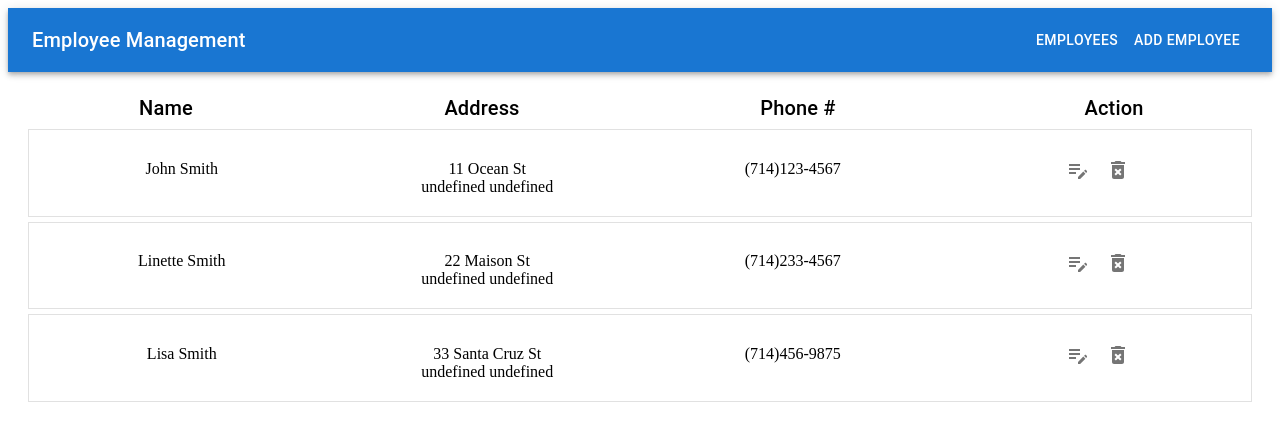
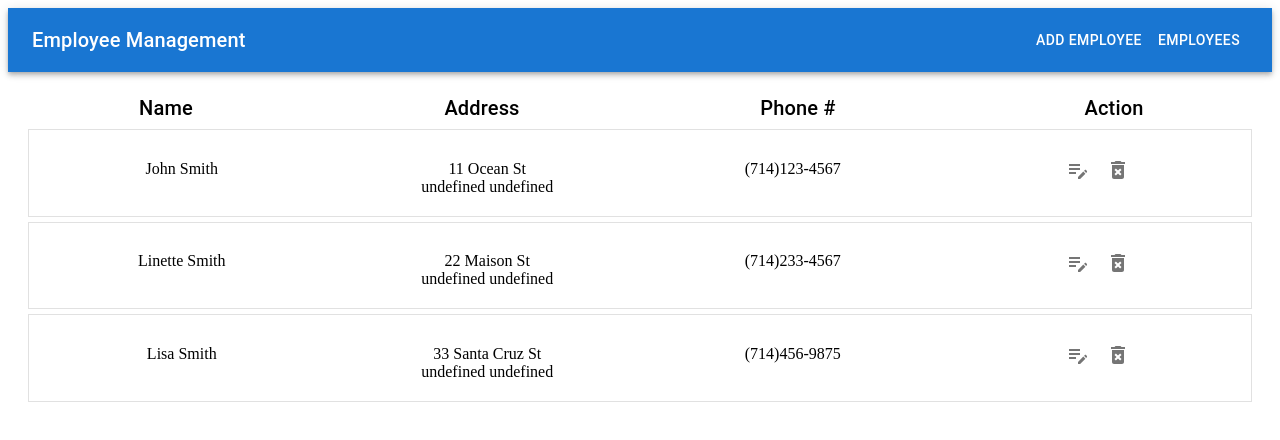
Before and after one commit to oquinone/authorManagement, a React (Create React App) app: page / in a window 1280 px wide. Shown: the top 440 px of the page. Built offline with nearby package versions, Linux system fonts and the light colour scheme; no server answers.

Commit message:
Changed order of navbar and removed unused code

```diff
--- a/src/components/navbar.jsx
+++ b/src/components/navbar.jsx
@@ -13,24 +13,14 @@ const NavbarComponent = () => {
     <div id="navbar-container">
       <AppBar position="static">
         <Toolbar>
-          {/* <IconButton
-            size="large"
-            edge="start"
-            color="inherit"
-            aria-label="menu"
-            sx={{ mr: 2 }}
-          >
-            <MenuIcon />
-          </IconButton> */}
           <Typography variant="h6" component="div" sx={{ flexGrow: 1 }}>
             Employee Management
           </Typography>
-          {/* <Button color="inherit">Login</Button> */}
+          <Button color="inherit" href="/add">
+            Add Employee
+          </Button>
           <Button color="inherit" href="/">
             Employees
-          </Button>
-          <Button color="inherit" href="/add">
-            Add Employee
           </Button>
         </Toolbar>
       </AppBar>
```
